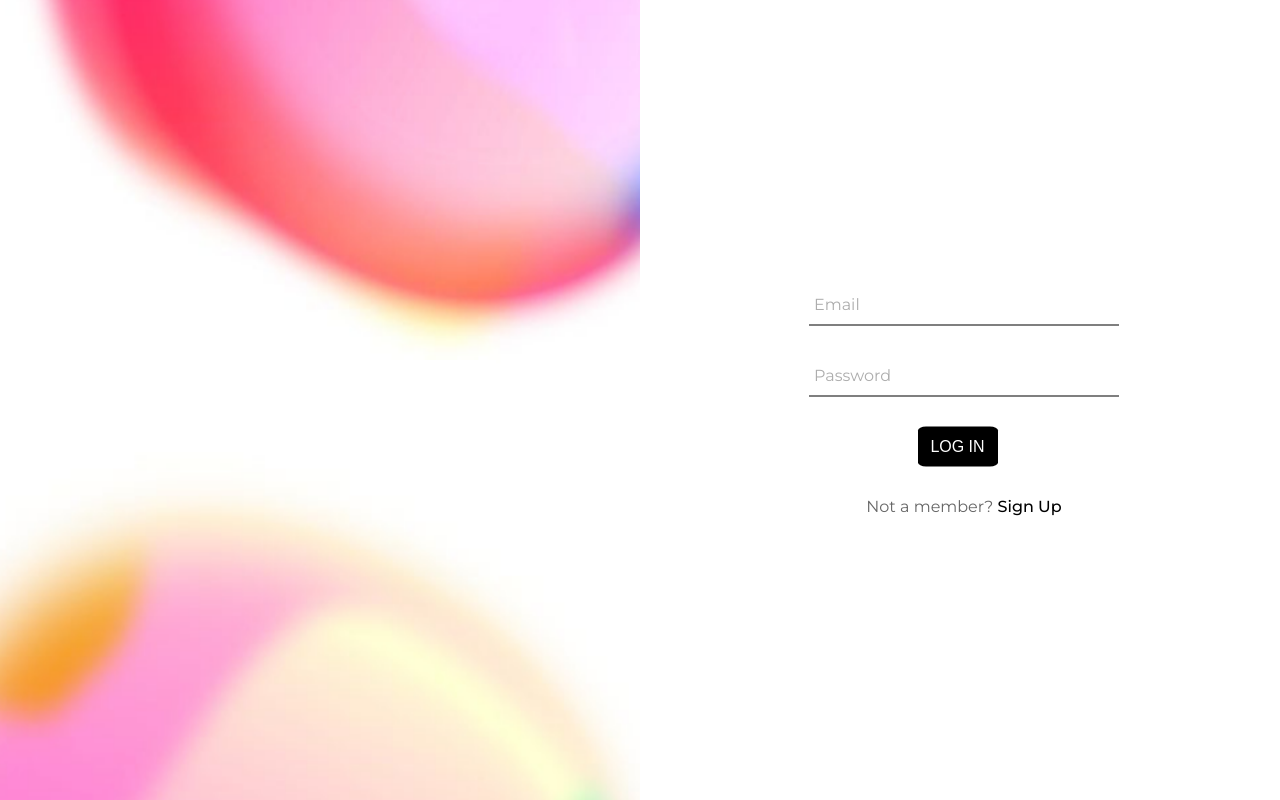
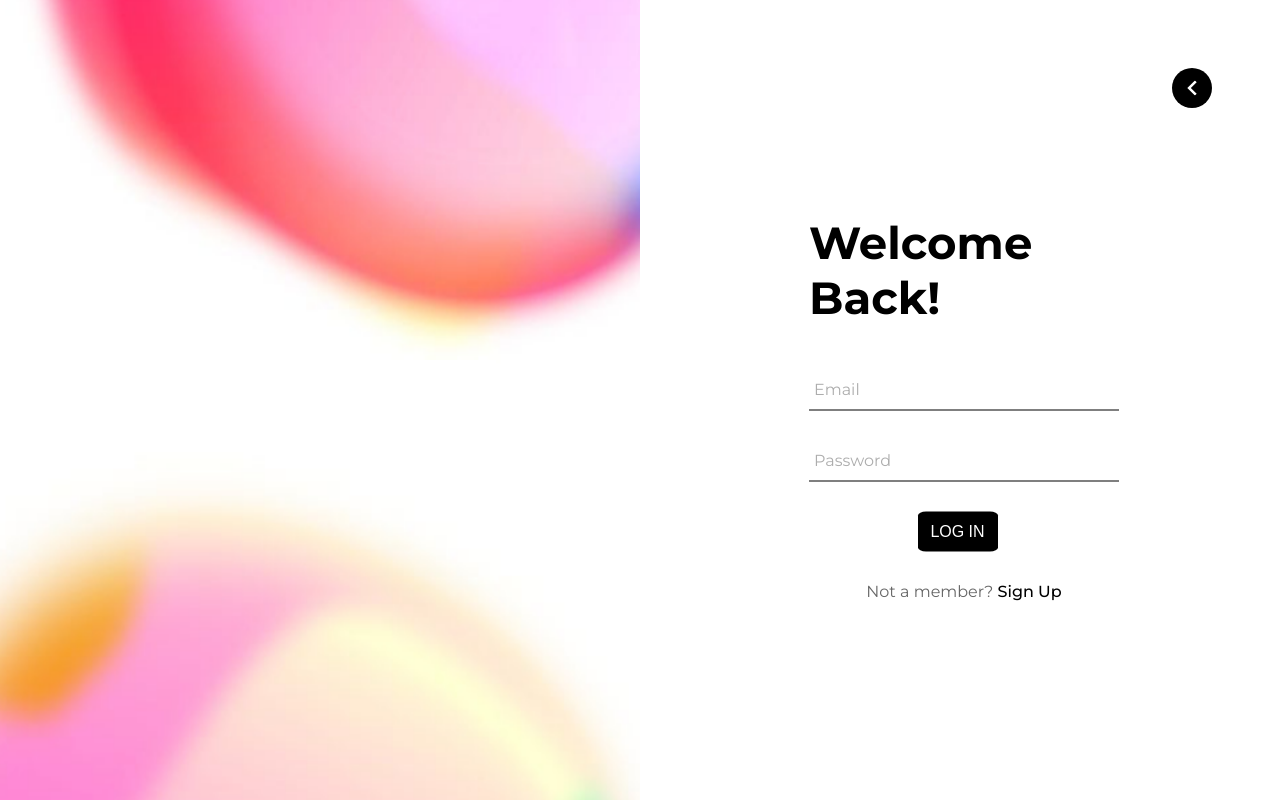
Before and after one commit to ananemsadze/Spur, a Flask app: page /Login in a window 1280 px wide. Run offline with Flask 2, Linux system fonts and the light colour scheme.

Commit message:
Added go back button in login page

```diff
--- a/static/css/login.css
+++ b/static/css/login.css
@@ -155,3 +155,77 @@ input[type="submit"]:hover{
   color: black;
   background-color: #FB5569;
 }
+
+.backDiv{
+    margin-top: 60px;
+    float: right;
+    margin-right: 60px;
+
+}
+
+.goBack {
+  -webkit-touch-callout: none;
+    -webkit-user-select: none;
+     -khtml-user-select: none;
+       -moz-user-select: none;
+        -ms-user-select: none;
+            user-select: none;
+		-webkit-tap-highlight-color: transparent;
+}
+
+.goBack {
+	width: 40px;
+	height: 40px;
+    transform: rotate(270deg);
+	cursor: pointer;
+	background-color: #000000;
+	border: none;
+	border-radius: 50%;
+	transition: 200ms;
+}
+
+.goBack svg {
+	fill: white;
+	width: 15px;
+	height: 15px;
+	position: absolute;
+	transform: translateX(-50%) translateY(-50%);
+}
+
+.goBack:before {
+    transform: rotate(90deg);
+	content: 'Home';
+	position: absolute;
+	font-size: 15px;
+	transition: 200ms;
+	color: transparent;
+	font-weight: bold;
+    top: 130%;
+    right: 15%;
+}
+
+.goBack:hover {
+	box-shadow: 0 1px 5px rgba(0,0,0,0.2);
+	width: 50px;
+	height: 50px;
+}
+
+.goBack:hover::before {
+	color: #000000;
+}
+
+.goBack:hover svg {
+		animation: bounce 2s infinite linear;
+}
+
+@keyframes bounce {
+	0% {transform: translateX(-50%) translateY(-50%)}
+	25% {transform: translateX(-50%) translateY(-65%)}
+	50% {transform: translateX(-50%) translateY(-50%)}
+	75% {transform: translateX(-50%) translateY(-35%)}
+	100% {transform: translateX(-50%) translateY(-50%)}
+}
+
+.goBack:focus {
+	outline: none;
+}
--- a/static/css/styles.css
+++ b/static/css/styles.css
@@ -64,7 +64,7 @@ li {
   transform: translateX(30px);
 }
 
-#AdviceBackground{
+#HomeBackground{
   height: 100%;
   width: 50%;
   position: absolute;
--- a/templates/index.html
+++ b/templates/index.html
@@ -46,7 +46,7 @@
 
 
     {% block Background %}
-        <img id="AdviceBackground"
+        <img id="HomeBackground"
              src="{{ url_for('static', filename='images/home_background.png') }}"
              alt="Home Page's Background">
     {% endblock %}
--- a/templates/login.html
+++ b/templates/login.html
@@ -16,11 +16,9 @@
              alt="Log In Page's Background">
     </div>
 
-
-
-
     <div class="center">
         <form method="post">
+            <h3 style="font-size: 45px">Welcome Back!</h3>
             <div class="txt_field">
                 <input type="email" required>
                 <label>Email</label>
@@ -35,6 +33,15 @@
         </form>
     </div>
 
+    <div class="backDiv">
+    <a href="{{ url_for('home')}}"><button class="goBack">
+        <svg xmlns="http://www.w3.org/2000/svg" width="24" height="24" viewBox="0 0 24 24">
+            <path d="M0 16.67l2.829 2.83 9.175-9.339 9.167 9.339 2.829-2.83-11.996-12.17z"></path>
+        </svg>
+    </button>
+    </a>
+    </div>
+
 {% endblock %}
 
 
```
